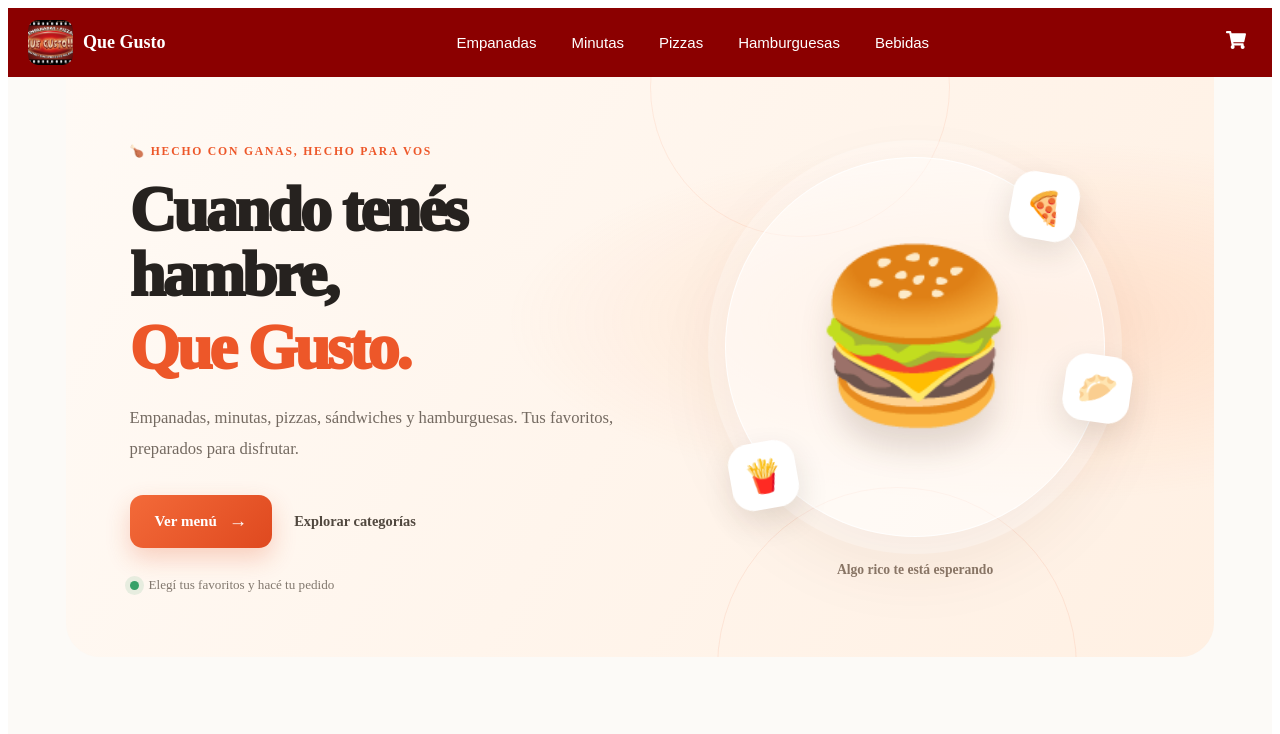
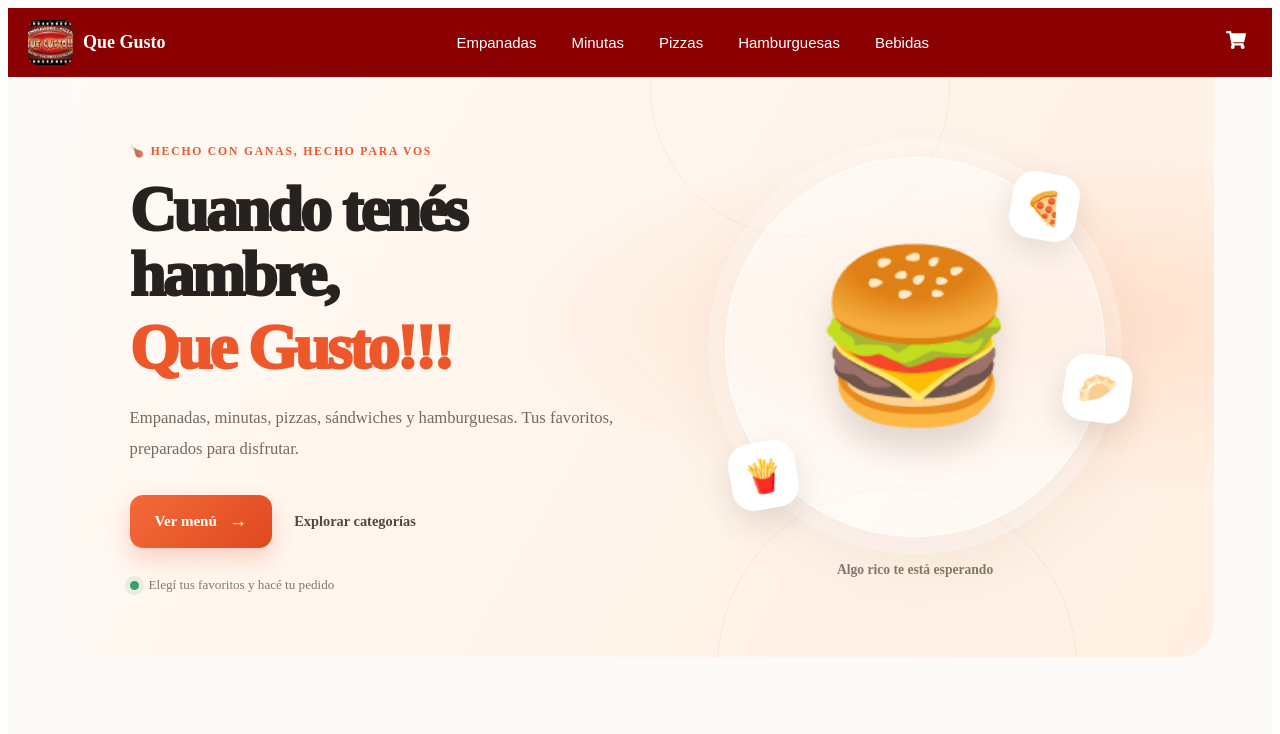
Before and after one commit to JoaquinAguirre17/QueGustoCompleto, a React (Vite) app in the folder FrontEnd/: page / in a window 1280 px wide. Shown: the top 734 px of the page. Built offline with nearby package versions, Linux system fonts and the light colour scheme; no server answers.

Commit message:
Conectar frontend con backend de producción

```diff
--- a/FrontEnd/src/Componentes/Home/Home.jsx
+++ b/FrontEnd/src/Componentes/Home/Home.jsx
@@ -208,7 +208,7 @@ const Home = () => {
 
           <h1>
             Cuando tenés hambre,
-            <span> Que Gusto.</span>
+            <span> Que Gusto!!!</span>
           </h1>
 
           <p>
```
